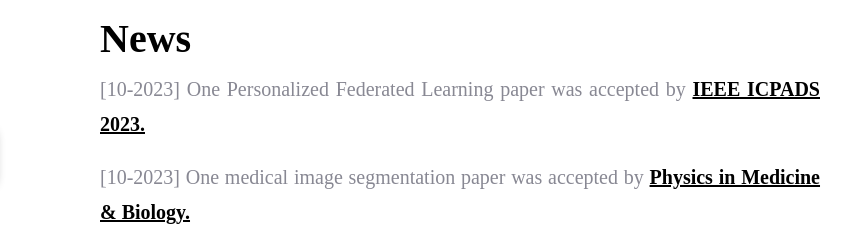
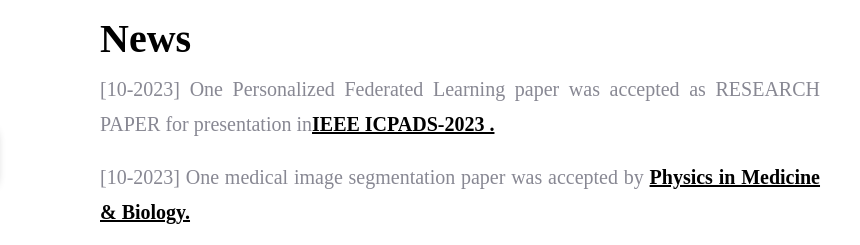
Before and after one commit to zhengshenhai/zhengshenhai.github.io, a plain HTML site: page index.html in a window 1280 px wide. Shown: the part 327-572 px from the top of the page, 420-1280 px from the left. Drawn offline with Linux system fonts and the light colour scheme.

Commit message:
index.html

```diff
--- a/index.html
+++ b/index.html
@@ -59,7 +59,7 @@
       </p>
       <h1>News</h1>
        <p>
-        [10-2023] One Personalized Federated Learning paper was accepted by <a href="https://doi.org/10.1088/1361-6560/ad04a8">IEEE ICPADS 2023.</a>
+        [10-2023] One Personalized Federated Learning paper was accepted as RESEARCH PAPER for presentation in<a href="https://ieee-cybermatics.org/2023/icpads/">IEEE ICPADS-2023 .</a>
           </p>
       <p>
         [10-2023] One medical image segmentation paper was accepted by <a href="https://doi.org/10.1088/1361-6560/ad04a8">Physics in Medicine
```
